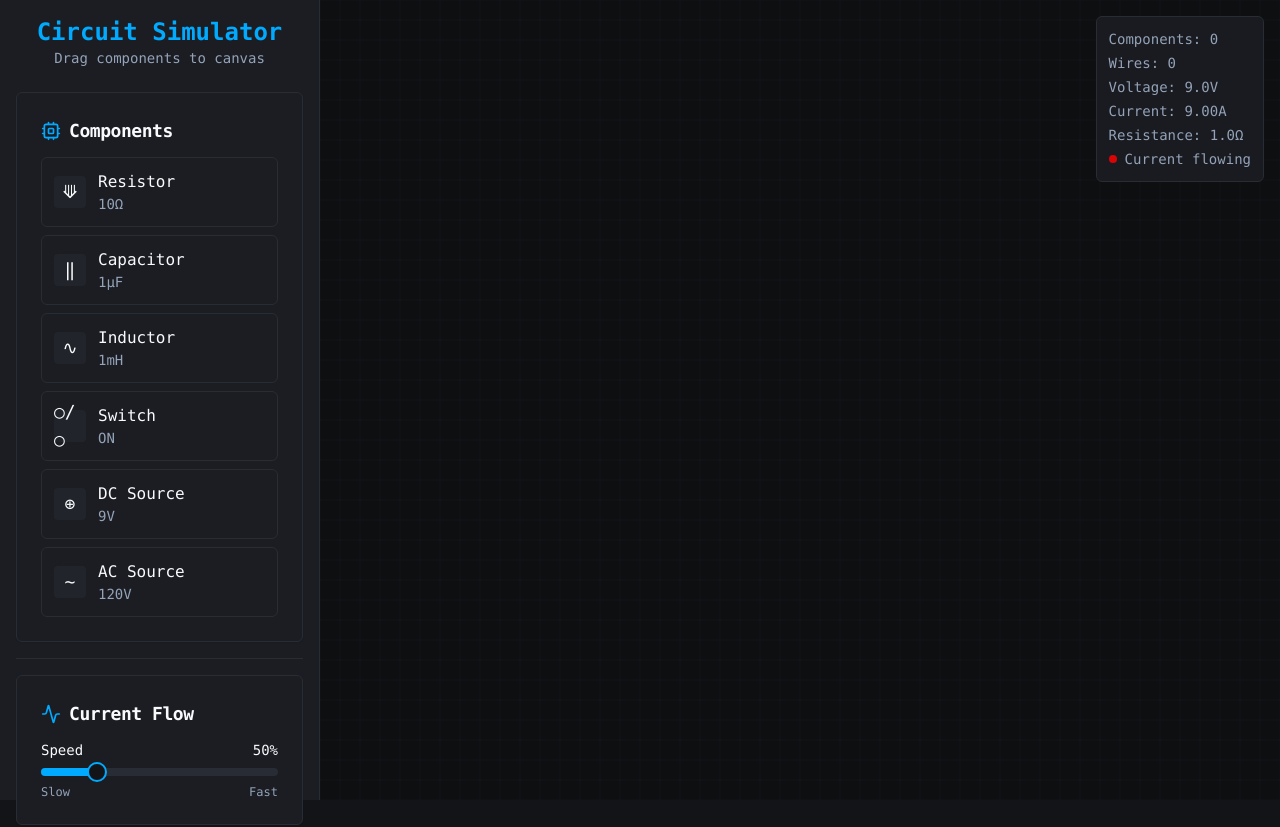
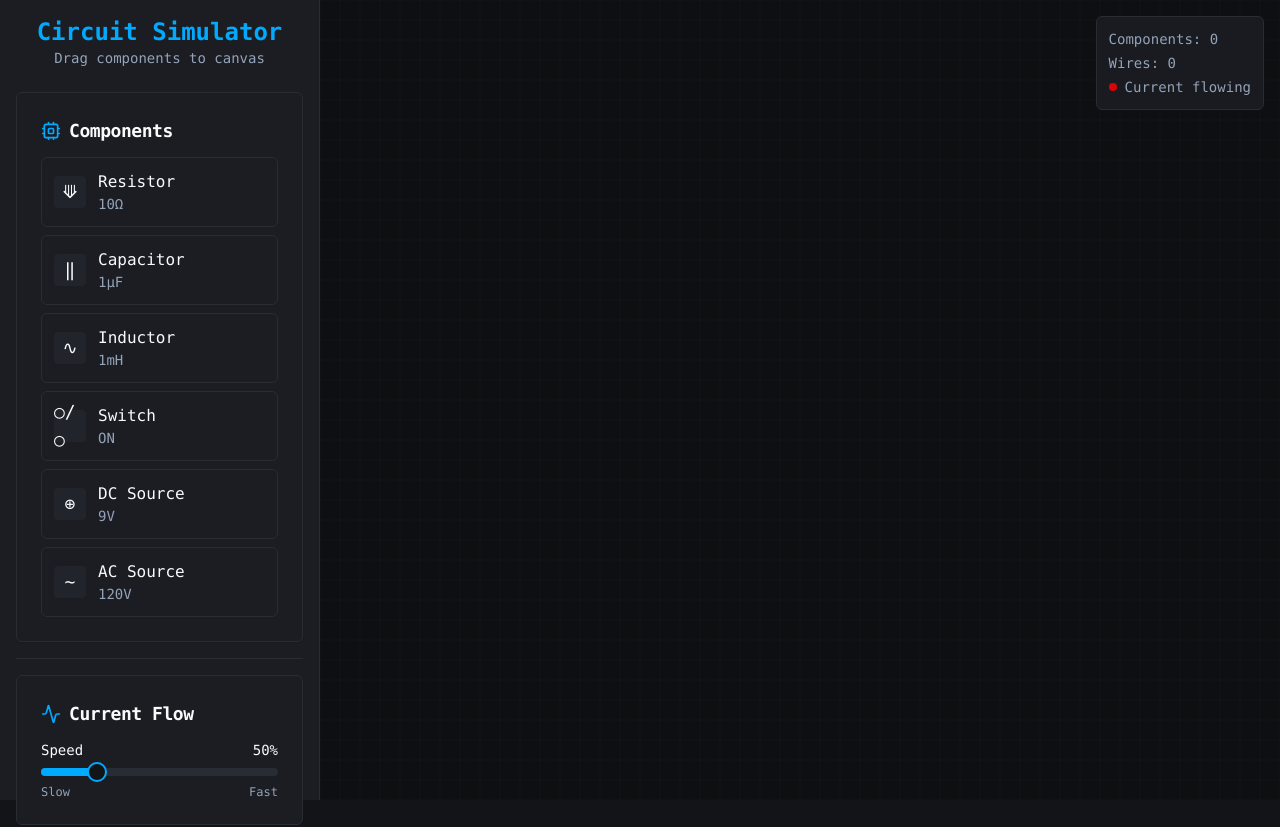
Before and after one commit to mister-dee/pixel-volt-studio, a React (Vite) app: page / in a window 1280 px wide. Shown: the top 827 px of the page. Built offline with nearby package versions, Linux system fonts and the light colour scheme.

Commit message:
Reverted to commit fe0d8a5d49e278034f919683ac4059ef1ba8c15b

```diff
--- a/src/components/Canvas.tsx
+++ b/src/components/Canvas.tsx
@@ -1,7 +1,6 @@
 import React, { useRef, useEffect, useState } from 'react';
 import { Component, Wire, Point, CurrentFlow, ComponentTemplate, Circuit } from '../types/ComponentTypes';
 import { PREBUILT_CIRCUITS } from '../data/prebuiltCircuits';
-import { calculateCircuitPhysics, PhysicsState } from '../utils/circuitPhysics';
 import { toast } from 'sonner';
 
 interface CanvasProps {
@@ -30,8 +29,6 @@ const Canvas: React.FC<CanvasProps> = ({
   const [isDragOver, setIsDragOver] = useState(false);
   const [draggedComponentId, setDraggedComponentId] = useState<string | null>(null);
   const [dragOffset, setDragOffset] = useState({ x: 0, y: 0 });
-  const [physicsState, setPhysicsState] = useState<PhysicsState | null>(null);
-  const [lastUpdateTime, setLastUpdateTime] = useState(Date.now());
 
   // Component symbols and colors
   const getComponentColor = (type: string): string => {
@@ -127,19 +124,6 @@ const Canvas: React.FC<CanvasProps> = ({
     ctx.font = '10px monospace';
     ctx.fillText(value, centerX, centerY + 8);
 
-    // Show physics info for certain components
-    if (physicsState && (type === 'resistor' || type === 'capacitor')) {
-      ctx.font = '8px monospace';
-      ctx.fillStyle = '#9ca3af';
-      if (type === 'resistor') {
-        const current = physicsState.current.toFixed(2);
-        ctx.fillText(`I=${current}A`, centerX, centerY + 18);
-      } else if (type === 'capacitor') {
-        const charge = (physicsState.capacitorCharge / physicsState.voltage * 100).toFixed(0);
-        ctx.fillText(`${charge}%`, centerX, centerY + 18);
-      }
-    }
-
     // Connection points
     ctx.fillStyle = '#10b981';
     const pointRadius = 3;
@@ -173,23 +157,14 @@ const Canvas: React.FC<CanvasProps> = ({
     ctx.stroke();
   };
 
-  // Check if current should flow and get physics-based speed
-  const getCurrentFlowSpeed = (): number => {
-    if (!physicsState) return 0;
-
+  // Check if current should flow (all switches in circuit must be closed)
+  const shouldAnimateCurrent = (): boolean => {
     const switchComponents = components.filter(comp => comp.type === 'switch');
-    const hasOpenSwitch = switchComponents.some(comp => !comp.switchState);
-
-    if (hasOpenSwitch) return 0;
-
-    // Scale current to animation speed (normalize to 0-2 range)
-    const normalizedCurrent = Math.min(physicsState.current / 5, 2);
-    return normalizedCurrent * currentSpeed;
+    return switchComponents.length === 0 || switchComponents.every(comp => comp.switchState);
   };
 
   const drawCurrentFlow = (ctx: CanvasRenderingContext2D, wire: Wire, flows: CurrentFlow[]) => {
-    const flowSpeed = getCurrentFlowSpeed();
-    if (flowSpeed === 0) return;
+    if (!shouldAnimateCurrent()) return;
 
     const wireFlows = flows.filter(f => f.wireId === wire.id);
 
@@ -209,13 +184,12 @@ const Canvas: React.FC<CanvasProps> = ({
       const x = start.x + (end.x - start.x) * segmentProgress;
       const y = start.y + (end.y - start.y) * segmentProgress;
 
-      // Draw current dot with physics-based intensity
-      const intensity = physicsState ? Math.min(physicsState.current / 2, 1) : 0.5;
-      ctx.fillStyle = `rgba(239, 68, 68, ${intensity})`;
+      // Draw current dot
+      ctx.fillStyle = '#ef4444';
       ctx.shadowColor = '#ef4444';
-      ctx.shadowBlur = 6 * intensity;
+      ctx.shadowBlur = 6;
       ctx.beginPath();
-      ctx.arc(x, y, 3 + intensity, 0, Math.PI * 2);
+      ctx.arc(x, y, 4, 0, Math.PI * 2);
       ctx.fill();
       ctx.shadowBlur = 0;
     });
@@ -306,23 +280,6 @@ const Canvas: React.FC<CanvasProps> = ({
     }
   };
 
-  // Physics calculation loop
-  useEffect(() => {
-    const physicsInterval = setInterval(() => {
-      const currentTime = Date.now();
-      const newPhysicsState = calculateCircuitPhysics(
-        components,
-        wires,
-        currentTime,
-        physicsState || undefined
-      );
-      setPhysicsState(newPhysicsState);
-      setLastUpdateTime(currentTime);
-    }, 100); // Update physics every 100ms
-
-    return () => clearInterval(physicsInterval);
-  }, [components, wires]);
-
   // Animation loop for current flow
   useEffect(() => {
     if (wires.length === 0) return;
@@ -338,17 +295,16 @@ const Canvas: React.FC<CanvasProps> = ({
     setCurrentFlows(flows);
 
     const animationInterval = setInterval(() => {
-      const flowSpeed = getCurrentFlowSpeed();
       setCurrentFlows(prevFlows =>
         prevFlows.map(flow => ({
           ...flow,
-          position: (flow.position + 0.01 * flowSpeed * flow.direction) % 1
+          position: (flow.position + 0.01 * currentSpeed * flow.direction) % 1
         }))
       );
     }, 50);
 
     return () => clearInterval(animationInterval);
-  }, [wires, currentSpeed, physicsState]);
+  }, [wires, currentSpeed]);
 
   // Redraw canvas when data changes
   useEffect(() => {
@@ -491,13 +447,6 @@ const Canvas: React.FC<CanvasProps> = ({
         <div className="text-sm text-muted-foreground space-y-1">
           <div>Components: {components.length}</div>
           <div>Wires: {wires.length}</div>
-          {physicsState && (
-            <>
-              <div>Voltage: {physicsState.voltage.toFixed(1)}V</div>
-              <div>Current: {physicsState.current.toFixed(2)}A</div>
-              <div>Resistance: {physicsState.resistance.toFixed(1)}Ω</div>
-            </>
-          )}
           <div className="flex items-center gap-2">
             <div className="w-2 h-2 rounded-full bg-current animate-pulse"></div>
             Current flowing
--- a/src/utils/circuitPhysics.ts
+++ /dev/null
@@ -1,97 +0,0 @@
-import { Component, Wire, ComponentType } from '../types/ComponentTypes';
-
-export interface PhysicsState {
-  voltage: number;
-  resistance: number;
-  capacitance: number;
-  inductance: number;
-  current: number;
-  capacitorCharge: number;
-  lastCurrentChange: number;
-}
-
-export const calculateCircuitPhysics = (
-  components: Component[],
-  wires: Wire[],
-  currentTime: number,
-  previousState?: PhysicsState
-): PhysicsState => {
-  // Default circuit values
-  let voltage = 9; // Default 9V from voltage source
-  let totalResistance = 1; // Base resistance to prevent division by zero
-  let totalCapacitance = 0;
-  let totalInductance = 0;
-  let capacitorCharge = previousState?.capacitorCharge || 0;
-  let lastCurrentChange = previousState?.lastCurrentChange || currentTime;
-
-  // Find voltage sources and update voltage
-  const voltageSources = components.filter(comp =>
-    comp.type === 'voltage-source' || comp.type === 'ac-source'
-  );
-
-  if (voltageSources.length > 0) {
-    const source = voltageSources[0];
-    if (source.type === 'ac-source') {
-      // AC voltage varies sinusoidally
-      voltage = parseFloat(source.value) * Math.sin(currentTime * 0.01);
-    } else {
-      voltage = parseFloat(source.value) || 9;
-    }
-  }
-
-  // Calculate total component values
-  components.forEach(component => {
-    switch (component.type) {
-      case 'resistor':
-        totalResistance += parseFloat(component.value) || 10;
-        break;
-      case 'capacitor':
-        totalCapacitance += parseFloat(component.value.replace('µF', '')) || 1;
-        break;
-      case 'inductor':
-        totalInductance += parseFloat(component.value.replace('mH', '')) || 1;
-        break;
-    }
-  });
-
-  // Calculate current based on component physics
-  let current = voltage / totalResistance; // Ohm's law base
-
-  // Capacitor effects (RC circuit behavior)
-  if (totalCapacitance > 0) {
-    const timeConstant = totalResistance * totalCapacitance * 0.001; // Convert to proper units
-    const chargingRate = 1 - Math.exp(-(currentTime - lastCurrentChange) * 0.001 / timeConstant);
-
-    if (Math.abs(voltage) > 0.1) { // DC or significant AC
-      capacitorCharge = voltage * chargingRate;
-      current = current * (1 - chargingRate); // Reduces as capacitor charges
-    } else {
-      current = current * chargingRate; // AC behavior
-    }
-  }
-
-  // Inductor effects (RL circuit behavior)
-  if (totalInductance > 0 && previousState) {
-    const timeConstant = totalInductance / totalResistance;
-    const inductorFactor = 1 - Math.exp(-(currentTime - lastCurrentChange) * 0.001 / timeConstant);
-    current = previousState.current + (current - previousState.current) * inductorFactor;
-  }
-
-  // Check for open switches (breaks circuit)
-  const switches = components.filter(comp => comp.type === 'switch');
-  const hasOpenSwitch = switches.some(sw => !sw.switchState);
-
-  if (hasOpenSwitch) {
-    current = 0;
-  }
-
-  return {
-    voltage,
-    resistance: totalResistance,
-    capacitance: totalCapacitance,
-    inductance: totalInductance,
-    current: Math.max(0, current), // Ensure non-negative current
-    capacitorCharge,
-    lastCurrentChange
-  };
-};
```
